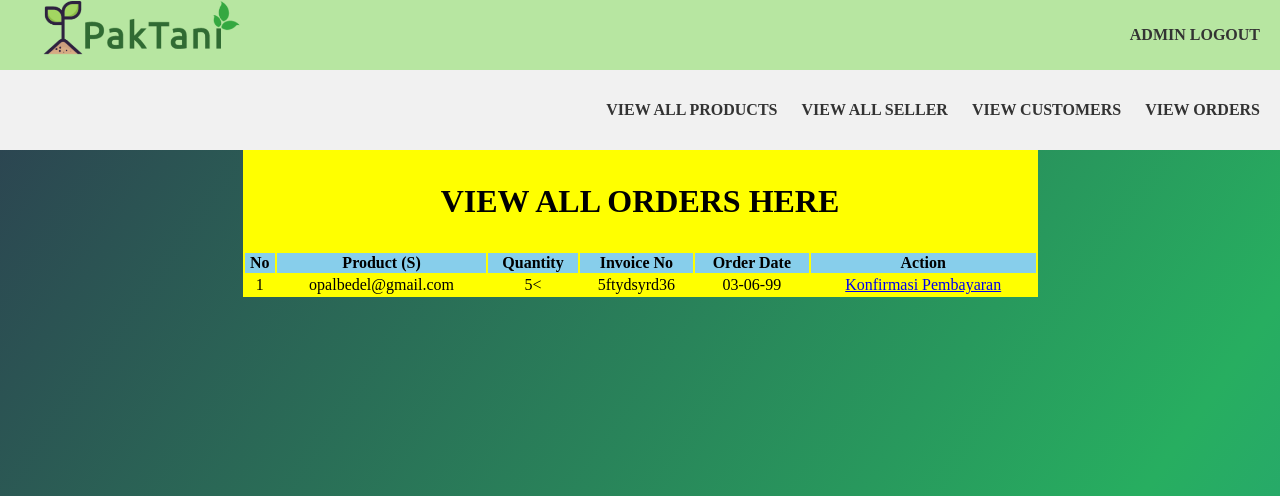
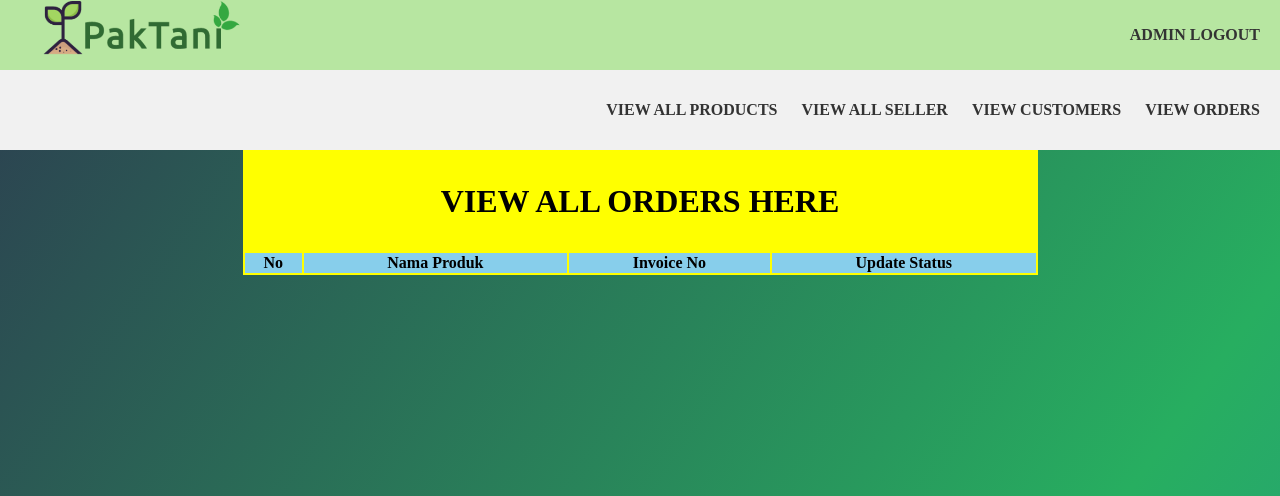
Before and after one commit to Dicky913/Project-PW, a PHP site: page /ADMIN/view_orders.php in a window 1280 px wide. Shown: the top 496 px of the page. Run offline with PHP 8.4, Linux system fonts and the light colour scheme; a user stored in the database is signed in; data comes from the database, SQL or seed files in the repository; tables that the repository leaves empty or names only in its code hold one stand-in row (values such as "Sample post"); some libraries are stand-ins or nearby versions.

Commit message:
Final FIX

```diff
--- a/VIEW/USER/ADMIN/view_orders.php
+++ b/VIEW/USER/ADMIN/view_orders.php
@@ -63,21 +63,26 @@ if (!isset($_SESSION["login"])) {
 
     <tr align="center" bgcolor="skyblue">
       <th>No</th>
-      <th>Product (S)</th>
-      <th>Quantity</th>
+      <th>Nama Produk</th>
       <th>Invoice No</th>
-      <th>Order Date</th>
-      <th>Action</th>
+      <th>Update Status</th>
     </tr>
-    <?php $i = 1 ?>
-    <tr align="center">
-      <td><?php echo $i ?></td>
-      <td>opalbedel@gmail.com</td>
-      <td>5<</td> <td>5ftydsyrd36</td>
-      <td>03-06-99</td>
-      <td><a href="#">Konfirmasi Pembayaran</a></td>
 
-    </tr>
+    <?php
+    $query = ("SELECT no_transaksi, konfirmasi, Nm_barang FROM pembelian_produk INNER JOIN barang ON pembelian_produk.kd_barang_2 = barang.kd_barang WHERE pembelian_produk.konfirmasi = 'belum'");
+    $sql = mysqli_query($conn, $query);
+    $i = 1; ?>
+    <?php while ($data = mysqli_fetch_array($sql)) { ?>
+
+      <tr align=" center ">
+        <td><?php echo $i ?></td>
+        <td><?php echo $data['Nm_barang'] ?></td>
+        <td><?php echo $data['no_transaksi'] ?></td>
+        <td><a href="">Konfirmasi Pembayaran</a></td>
+      </tr>
+      </section>
+      <?php $i += 1; ?>
+    <?php } ?>
   </table>
   </div>
 </body>
--- a/VIEW/USER/PEMBELI/my_orders.php
+++ b/VIEW/USER/PEMBELI/my_orders.php
@@ -73,20 +73,16 @@ if (!isset($_SESSION["login"])) {
       </tr>
 
       <?php $id_pembeli = $_SESSION['id'];
-
       $query = ("SELECT no_transaksi, konfirmasi, Nm_barang FROM pembelian_produk INNER JOIN barang ON pembelian_produk.kd_barang_2 = barang.kd_barang WHERE pembelian_produk.id_pembeli_2 = $id_pembeli");
-
       $sql = mysqli_query($conn, $query);
-
       $i = 1; ?>
-
       <?php while ($data = mysqli_fetch_array($sql)) { ?>
 
         <tr align=" center ">
           <td><?php echo $i ?></td>
           <td><?php echo $data['Nm_barang'] ?></td>
           <td><?php echo $data['no_transaksi'] ?></td>
-          <td><?php echo $data['konfirmasi'] ?></td>
+          <td><?php echo $data['konfirmasi'] ?> Lunas</td>
         </tr>
         </section>
         <?php $i += 1; ?>
```
